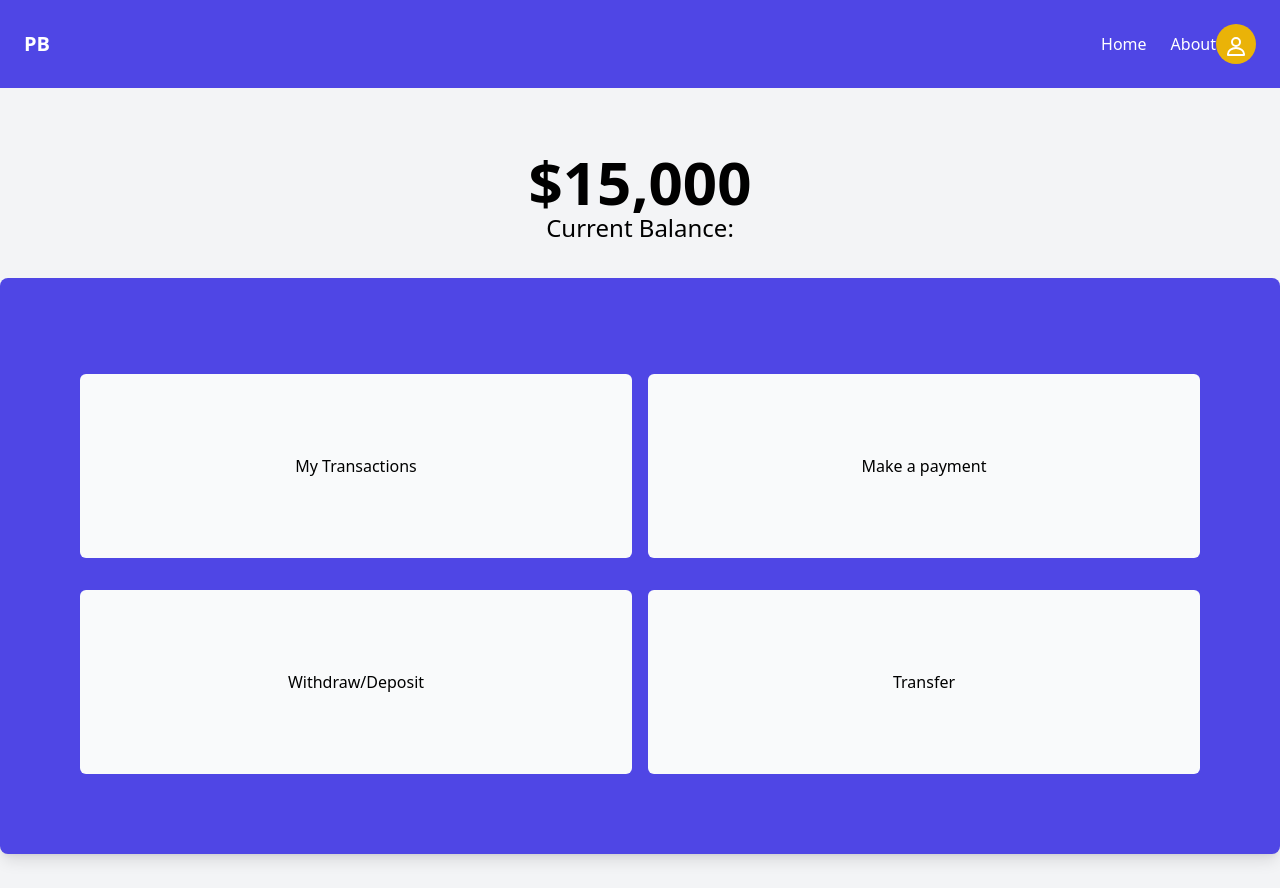
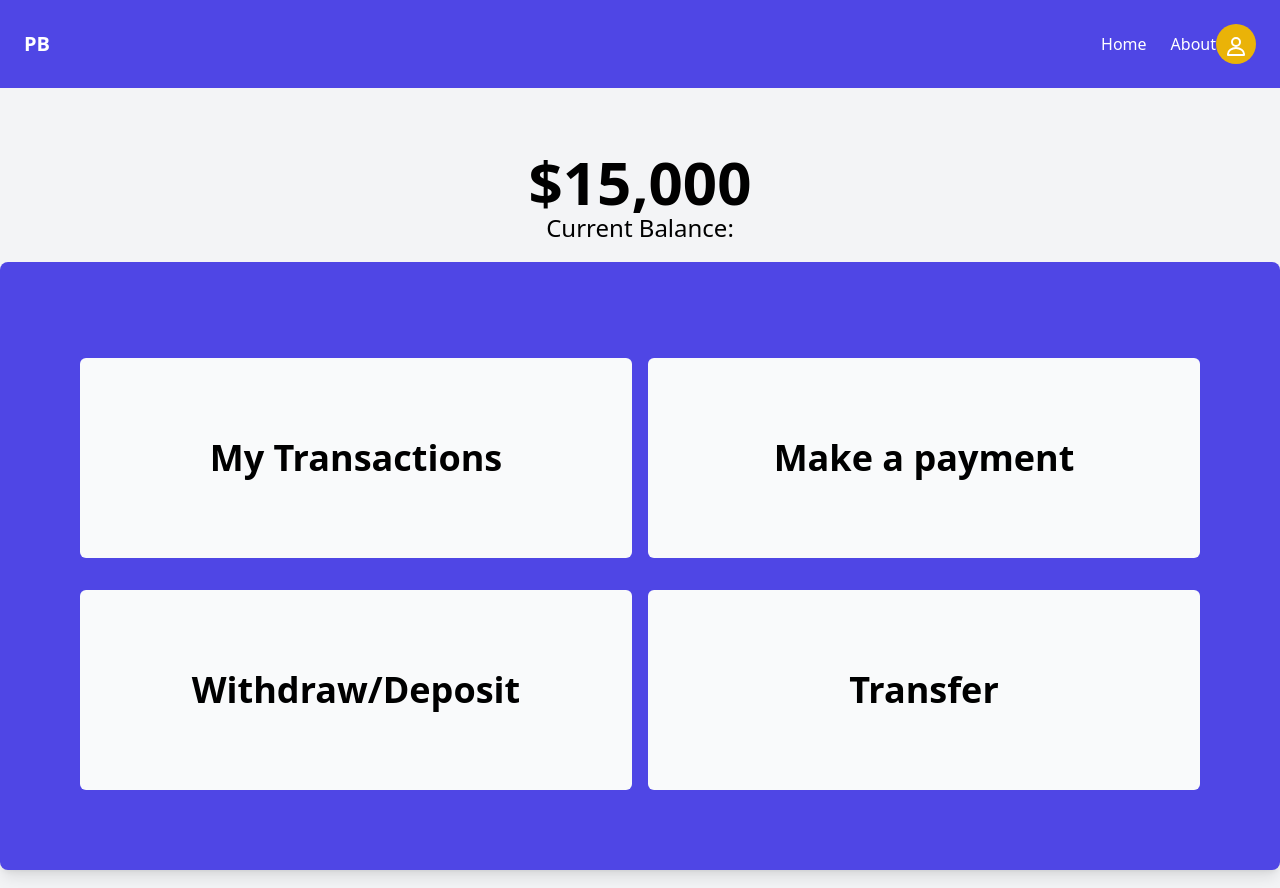
Before and after one commit to al3xbro/pursue-bank, a React (Vite) app in the folder client/: page / in a window 1280 px wide. Built offline with nearby package versions, Linux system fonts and the light colour scheme.

Commit message:
Added framework for functions and button styling

```diff
--- a/client/src/Pages/Home.tsx
+++ b/client/src/Pages/Home.tsx
@@ -1,33 +1,65 @@
 import React from 'react';
 
 export default function Home(){
+
+    //Frameworks for buttons
+    function handleTransactions() {
+
+    }
+
+    function handlePayment() {
+
+    }
+
+    function handleWithDepo() {
+
+    }
+
+    function handleTransfer() {
+
+    }
+
     return (
         <div className="flex flex-col justify-start items-center h-screen bg-gray-100 pt-16">
 
+            {/* Link to backend to display correct balance*/}
             <h1 className="text-6xl font-bold">$15,000 </h1>
             <h1 className="text-2xl">Current Balance: </h1>
 
             <div className="container m-auto grid grid-cols-2 gap-4 bg-indigo-600 p-20 rounded-lg shadow-lg w-100">
 
-            <button className="w-50 mt-4 bg-gray-50 text-black p-20 rounded-md hover:bg-gray-100 transition">
+            <button
+                onClick={handleTransactions}
+                className="text-4xl font-semibold w-50 mt-4 bg-gray-50 text-black p-20 rounded-md hover:bg-gray-100 transition"
+            >
                 My Transactions
             </button>
 
-            <button className="w-50 mt-4 bg-gray-50 text-black p-20 rounded-md hover:bg-gray-100 transition">
+            <button
+                onClick={handlePayment}
+                className="text-4xl font-semibold w-50 mt-4 bg-gray-50 text-black p-20 rounded-md hover:bg-gray-100 transition"
+            >
                 Make a payment
             </button>
 
-            <button className="w-50 mt-4 bg-gray-50 text-black p-20 rounded-md hover:bg-gray-100 transition">
+            <button
+                onClick={handleWithDepo}
+                className="text-4xl font-semibold w-50 mt-4 bg-gray-50 text-black p-20 rounded-md hover:bg-gray-100 transition"
+            >
                 Withdraw/Deposit
             </button>
 
-            <button className="w-50 mt-4 bg-gray-50 text-black p-20 rounded-md hover:bg-gray-100 transition">
+            <button
+                onClick={handleTransfer}
+                className="text-4xl font-semibold w-50 mt-4 bg-gray-50 text-black p-20 rounded-md hover:bg-gray-100 transition"
+            >
                 Transfer
             </button>
 
 
             </div>
         </div>
+
     );
 
 }
```
